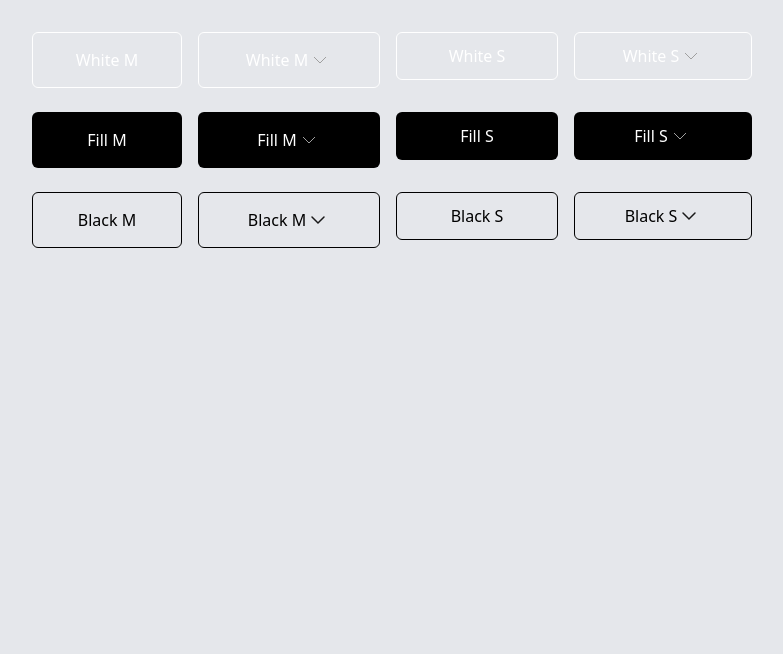
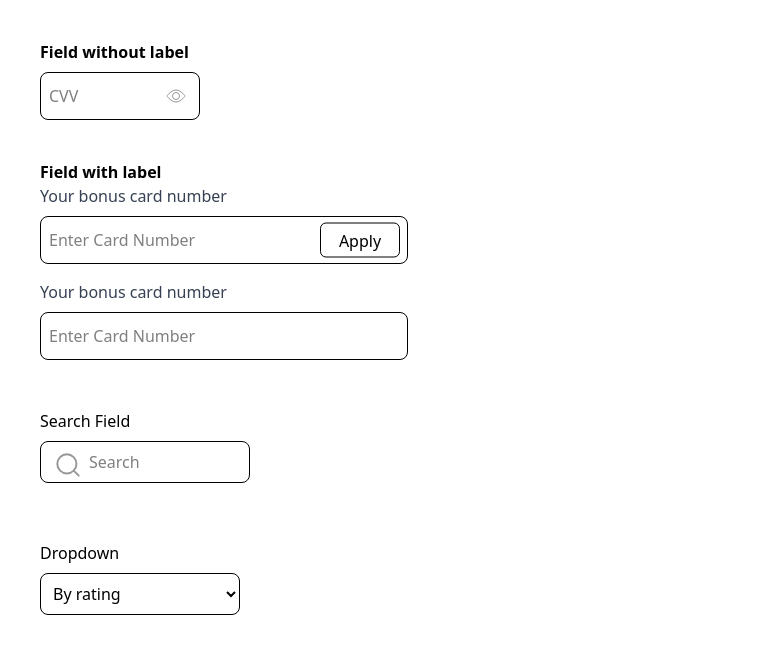
Before and after one commit to thuanchan04/Ecommerce-Store, an Angular app: page / in a window 1280 px wide. Shown: the top 654 px of the page, without its empty margins (0-783 px from the left). Built offline with nearby package versions, Linux system fonts and the light colour scheme.

Commit message:
Update: input component

```diff
--- a/src/app/app.html
+++ b/src/app/app.html
@@ -10,17 +10,16 @@
 
 
 <!-- ================================TEST INPUT================================ -->
-<!-- <div class="p-40">
-  <h2 class="mb-4">Input Examples</h2>
+<div class="p-10">
   <app-field-without-label [placeholder]="'CVV'"></app-field-without-label>
   <app-field-with-label></app-field-with-label>
   <app-search-field></app-search-field>
   <app-dropdown></app-dropdown>
-</div> -->
+</div>
 
 
 <!-- ================================TEST BUTTON================================ -->
-<div class="flex flex-col gap-6 p-8 bg-gray-200 min-h-screen">
+<!-- <div class="flex flex-col gap-6 p-8 bg-gray-200 min-h-screen">
   <div class="flex gap-4">
     <app-button label="White M" variant="white" size="M"></app-button>
     <app-button label="White M" variant="white" size="M" [icon]="true"></app-button>
@@ -42,7 +41,7 @@
     <app-button label="Black S" variant="black" size="S" [icon]="true"></app-button>
   </div>
 
-</div>
+</div> -->
 
 
 <!-- ================================TEST TABS================================ -->
--- a/src/app/shared/components/button/button.ts
+++ b/src/app/shared/components/button/button.ts
@@ -3,7 +3,7 @@ import { Icons } from '../icon/icon.model';
 import { Icon } from '../icon/icon';
 
 type ButtonVariant = 'white' | 'fill' | 'black';
-type ButtonSize = 'M' | 'S';
+type ButtonSize = 'M' | 'S' | 'I';
 
 @Component({
   selector: 'app-button',
@@ -16,6 +16,8 @@ export class Button {
   @Input() size: ButtonSize = 'M';
   @Input() icon = false;
   @Input() disabled = false;
+  @Input() customSizeClass?: string;
+
 
   Icons = Icons;
 
@@ -35,6 +37,7 @@ export class Button {
     const SIZES = {
       M: this.icon ? 'w-[182px] h-[56px]' : 'w-[150px] h-[56px]',
       S: this.icon ? 'w-[178px] h-[48px]' : 'w-[162px] h-[48px]',
+      I: this.customSizeClass || '',
     };
 
     return `${BASE} ${SIZES[this.size]} ${VARIANTS[this.variant]}`;
--- a/src/app/shared/components/input_components/dropdown.component.html
+++ b/src/app/shared/components/input_components/dropdown.component.html
@@ -1,6 +1,6 @@
-<div class="mt-4">
+<div class="w-[200px] h-[80px]">
   <span>Dropdown</span>
-  <select class="w-full mt-2 p-2 border rounded-lg focus:outline-none focus:ring-2 focus:ring-purple-500">
+  <select class="w-full mt-2 p-2 border rounded-lg focus:outline-none focus:ring-2 focus:ring-gray-500">
   <option value="rating">By rating</option>
 </select>
 </div>
--- a/src/app/shared/components/input_components/field-with-label.component.html
+++ b/src/app/shared/components/input_components/field-with-label.component.html
@@ -1,27 +1,22 @@
-<div class="mb-4 mt-4">
-  <span class="block text-sm font-medium text-gray-700">Your bonus card number</span>
+<div class="w-[368px] h-[249px] mt-10">
+  <b>Field with label</b>
+  <p class="text-gray-700">Your bonus card number</p>
   <div class="relative mt-2">
     <input
       type="text"
       placeholder="Enter Card Number"
-      class="w-full p-2 pr-20 border rounded-lg focus:outline-none focus:ring-2 focus:ring-gray-500"
+      class="w-full h-[48px] p-2 pr-[90px] border rounded-lg focus:outline-none focus:ring-2 focus:ring-gray-500"
     >
-    <button
-      class="absolute inset-y-0 right-0 px-3 py-1.5 m-1 rounded-lg border border-black bg-white hover:bg-gray-600"
+    <app-button label="Apply" variant="black" size="I" [customSizeClass]="'w-[80px] h-[35px]'" class="absolute right-2 top-1/2 -translate-y-1/2"></app-button>
+  </div>
 
-    >
-      Apply
-    </button>
-  </div>
-</div>
-
-<div class="mb-4">
-  <span class="block text-sm font-medium text-gray-700">Your bonus card number</span>
-  <div class="relative mt-2">
+  <div class="mt-4">
+    <span class="block text-gray-700 mb-2">Your bonus card number</span>
     <input
       type="text"
       placeholder="Enter Card Number"
-      class="w-full p-2 pr-20 border rounded-lg focus:outline-none focus:ring-2 focus:ring-gray-500"
+      class="w-full h-[48px] p-2 pr-20 border rounded-lg focus:outline-none focus:ring-2 focus:ring-gray-500"
     >
   </div>
+
 </div>
--- a/src/app/shared/components/input_components/field-with-label.component.ts
+++ b/src/app/shared/components/input_components/field-with-label.component.ts
@@ -1,8 +1,10 @@
 import { Component, Input } from '@angular/core';
+import { Button } from "../button/button";
 
 @Component({
   selector: 'app-field-with-label',
-  templateUrl: './field-with-label.component.html'
+  templateUrl: './field-with-label.component.html',
+  imports: [Button],
 })
 export class FieldWithLabelComponent {
   @Input() label = '';
--- a/src/app/shared/components/input_components/field-without-label.component.html
+++ b/src/app/shared/components/input_components/field-without-label.component.html
@@ -1 +1,14 @@
-<input type="text" [placeholder]="placeholder" class="w-full p-2 border rounded-lg focus:outline-none focus:ring-2 focus:ring-purple-500">
+<div class="w-[160px] mb-2">
+  <b>Field without label</b>
+  <div class="relative mt-2">
+    <input
+      type="text"
+      [placeholder]="placeholder"
+      class="w-full h-[48px] p-2 pr-10 border rounded-lg focus:outline-none focus:ring-2 focus:ring-gray-500"
+    />
+    <app-icon
+      [icon]="Icons.VIEW"
+      class="absolute right-3 top-1/2 -translate-y-1/2 text-gray-500 cursor-pointer"
+    ></app-icon>
+  </div>
+</div>
--- a/src/app/shared/components/input_components/field-without-label.component.ts
+++ b/src/app/shared/components/input_components/field-without-label.component.ts
@@ -1,9 +1,13 @@
 import { Component, Input } from '@angular/core';
+import { Icon } from '../icon/icon';
+import { Icons } from '../icon/icon.model';
 
 @Component({
   selector: 'app-field-without-label',
-  templateUrl: './field-without-label.component.html'
+  templateUrl: './field-without-label.component.html',
+  imports: [Icon],
 })
 export class FieldWithoutLabelComponent {
   @Input() placeholder = '';
+  Icons = Icons;
 }
--- a/src/app/shared/components/input_components/search-field.component.html
+++ b/src/app/shared/components/input_components/search-field.component.html
@@ -1,14 +1,14 @@
 <span>Search Field</span>
-<div class="relative w-full mt-2">
+<div class="relative w-[210px] h-[100px] mt-2 ">
   <!-- Icon search -->
-  <div class="absolute inset-y-0 left-0 pl-3 flex items-center pointer-events-none">
-    <app-icon [icon]="Icons.SEARCH" class="text-gray-400"></app-icon>
+  <div class="absolute pl-1 flex items-center pointer-events-none">
+    <app-icon [icon]="Icons.SEARCH" class="text-gray-400 m-2"></app-icon>
   </div>
 
   <!-- Input -->
   <input
     type="text"
     placeholder="Search"
-    class="w-full pl-10 p-2 border rounded-lg focus:outline-none focus:ring-2 focus:ring-purple-500"
+    class="w-full pl-12 p-2 border rounded-lg focus:outline-none focus:ring-2 focus:ring-gray-500"
   />
 </div>
--- a/src/app/shared/components/input_components/search-field.component.ts
+++ b/src/app/shared/components/input_components/search-field.component.ts
@@ -1,6 +1,6 @@
 import { Component } from '@angular/core';
 import { Icon } from "../icon/icon";
-import { Icons } from '..//icon/icon.model';
+import { Icons } from '../icon/icon.model';
 
 
 @Component({
```
